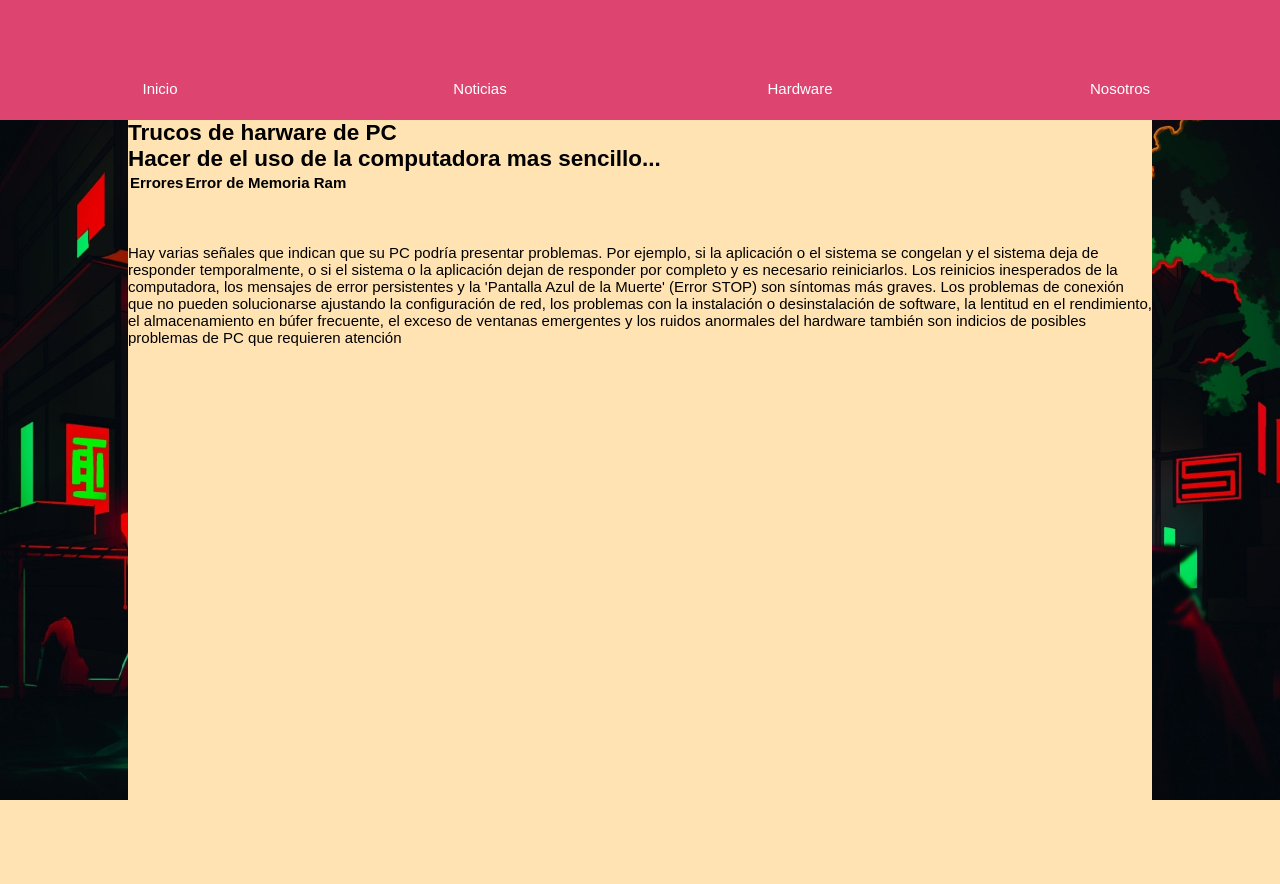
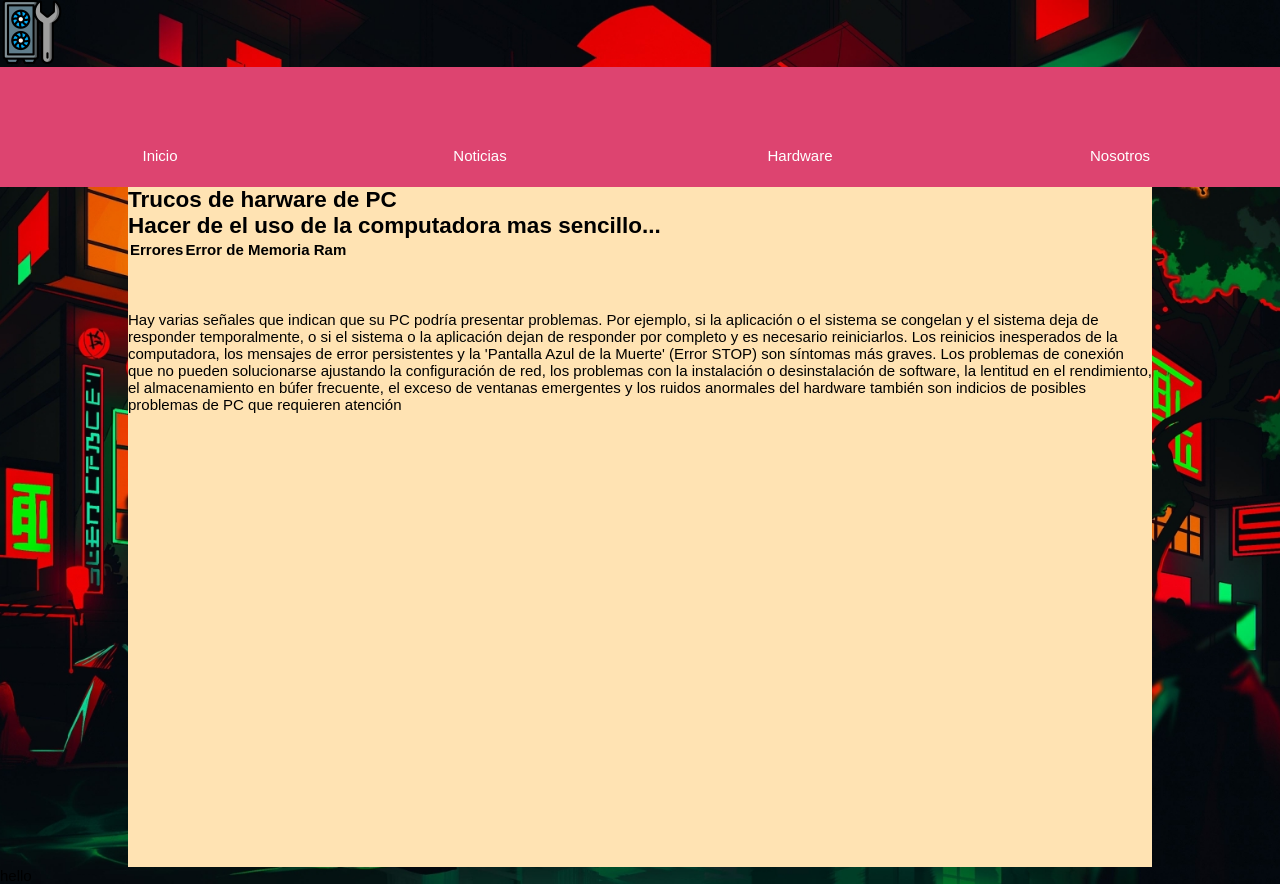
Before and after one commit to ccalder0n/CodoACodo, a Python web app: template templates/hardware.html in a window 1280 px wide. Before the commit the page ends 800 px from the top, so only its background shows below. Run offline with Jinja, Linux system fonts and the light colour scheme; the template is opened without the code that fills it, so the values that code supplies are empty.

Commit message:
Logo de Hardware

```diff
--- a/templates/hardware.html
+++ b/templates/hardware.html
@@ -5,6 +5,9 @@
     <meta name="viewport" content="width=device-width, initial-scale=1.0">
     <link rel="stylesheet" href="../static/css/style.css">
     <title>Hardware</title>
+    <body>
+        <img src="/static/img/logo.png" alt="Logo">
+    </body>
 </head>
 <body>
     <header>
@@ -44,3 +47,5 @@
     <footer></footer>
 </body>
 </html>
+
+hello
```
Also changed, not shown: static/img/logo.png (added).
